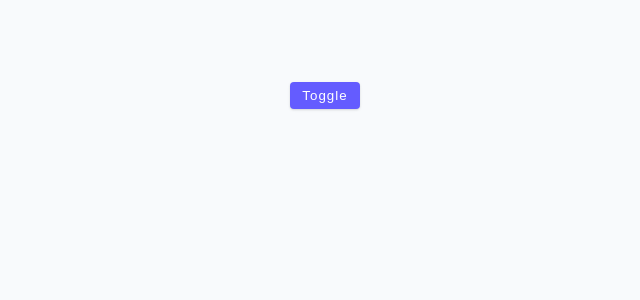
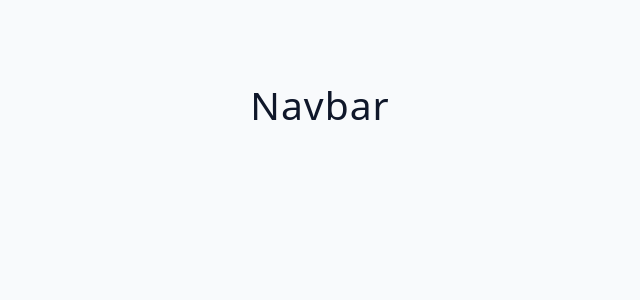
Before and after one commit to ivansemashko/ReactJSCA, a React (Vite) app in the folder 3-advanced-react/: page / in a window 1280 px wide. Shown: the top 300 px of the page, without its empty margins (320-960 px from the left). Built offline with nearby package versions, Linux system fonts and the light colour scheme.

Commit message:
Update: Folder Setup

```diff
--- a/3-advanced-react/src/App.jsx
+++ b/3-advanced-react/src/App.jsx
@@ -1,4 +1,5 @@
-import Started from './tutorial/02-useEffect/starter/05-cleanup-function'
+import Started from './tutorial/04-project-structure/starter/Navbar'
+
 function App() {
   return (
     <div className="container">
--- /dev/null
+++ b/3-advanced-react/src/tutorial/04-project-structure/starter/Navbar/Navbar.jsx
@@ -0,0 +1,5 @@
+const Navbar = () => {
+  return <h2>Navbar</h2>
+}
+
+export default Navbar
--- /dev/null
+++ b/3-advanced-react/src/tutorial/04-project-structure/starter/Navbar/index.jsx
@@ -0,0 +1 @@
+export { default } from './Navbar'
```
Also changed, not shown: 3-advanced-react/src/tutorial/04-project-structure/starter/Navbar/Navbar.css (added).
